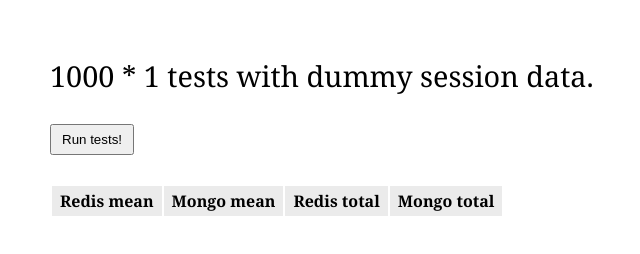
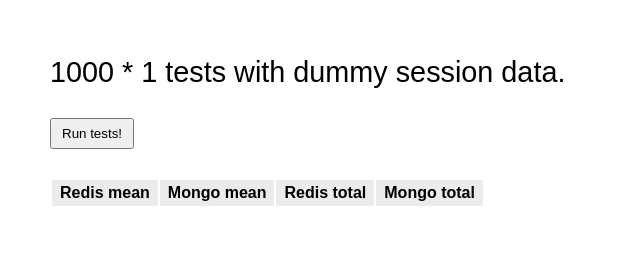
Before and after one commit to JaniAnttonen/micro-nosql-benchmark, a website: page public/index.html in a window 1280 px wide. Shown: the whole page, without its empty margins (6-646 px from the left). Drawn offline with nearby package versions, Linux system fonts and the light colour scheme.

Commit message:
serifs are a bit too fancy

```diff
--- a/public/style.css
+++ b/public/style.css
@@ -1,6 +1,6 @@
 body {
   padding: 1.2em 3em;
-  font-family: "Cambria", "Cochin", "Georgia", "Times", "Times New Roman", serif;
+  font-family: Arial, Helvetica, sans-serif;
 }
 
 /* Header */
```
